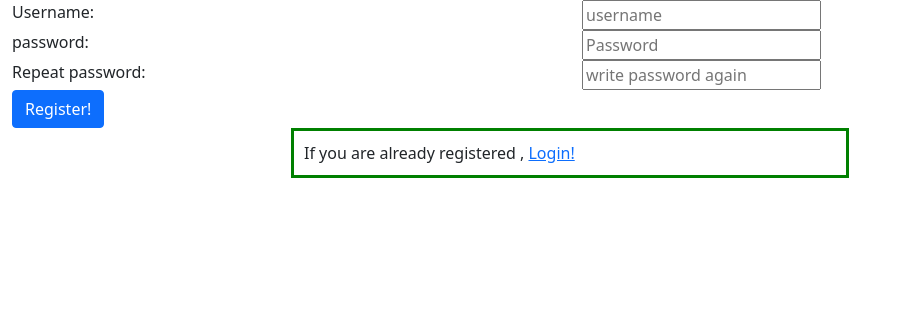
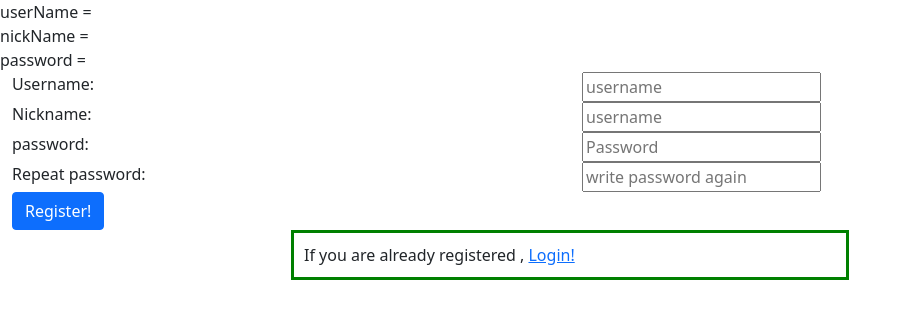
Before and after one commit to Yosef-Perelman/chat-project, a React (Create React App) app: page /Register in a window 1280 px wide. Shown: the top 318 px of the page, without its empty margins (0-911 px from the left). Built offline with nearby package versions, Linux system fonts and the light colour scheme.

Commit message:
added User and some other changes that not need to remain.

```diff
--- a/src/components/Login.jsx
+++ b/src/components/Login.jsx
@@ -4,10 +4,10 @@ import "./Login.css"
 import Conversations from './Conversations';
 import bootstrap from 'bootstrap';
 import { Button, Col, Row, Container } from 'react-bootstrap';
+import User from '../items/User';
 
 const users = [{ username: "Ariel", password: "Mantel" },
 { username: "Yosef", password: "Perelman" }];
-
 
 
 function Login() {
@@ -47,8 +47,6 @@ function Login() {
                 </Button>
             </form>
             <p className='center'> If you are not registered yet, <Link to={'Register'}>Register</Link> </p>
-
-
         </Container >
     );
 }
--- a/src/components/Register.jsx
+++ b/src/components/Register.jsx
@@ -1,33 +1,15 @@
 import { Link, useNavigate } from 'react-router-dom';
 import bootstrap from 'bootstrap';
 import { Button, Col, Row, Container } from 'react-bootstrap';
+import "../items/User"
+import User from '../items/User';
 
 function Register() {
 
     return (
-
-        <Container>
-            <form>
-                <Row>
-                    <Col>Username:</Col>
-                    <Col> <input placeholder="username" /> </Col>
-                </Row>
-                <Row>
-                    <Col>password:</Col>
-                    <Col> <input placeholder="Password" /> </Col>
-                </Row>
-                <Row>
-                    <Col>Repeat password:</Col>
-                    <Col> <input placeholder="write password again" /> </Col>
-                </Row>
-                <Button variant="primary">
-                    Register!
-                </Button>
-            </form>
-            <p className='center'> If you are already registered , <Link to={'/'}>Login!</Link> </p>
-
-
-        </Container>
+        <div>
+            <User />
+        </div>
     );
 }
 
--- /dev/null
+++ b/src/items/User.css
@@ -0,0 +1,3 @@
+.body {
+    background-color: aqua;
+}
--- /dev/null
+++ b/src/items/User.jsx
@@ -0,0 +1,67 @@
+import "./User.css"
+import { useState } from "react";
+import { Button, Col, Row, Container } from 'react-bootstrap';
+import { Link, useNavigate } from 'react-router-dom';
+
+export default function User() {
+
+    const [userName, setUserName] = useState('');
+    const [password, setPassword] = useState('')
+    const [nickName, setnickName] = useState('');
+
+    function enterUserName() {
+        setUserName(document.getElementById('userName').value);
+    }
+
+    function enterPassword() {
+        setPassword(document.getElementById('password').value);
+    }
+
+    function enterNickName() {
+        setnickName(document.getElementById('nickName').value);
+    }
+
+    function createUser(){
+        enterUserName();
+        enterPassword();
+        enterNickName();
+    }
+
+    return (
+        <div>
+            <div>
+                userName = {userName}
+            </div>
+            <div>
+                nickName = {nickName}
+            </div>
+            <div>
+                password = {password}
+            </div>
+            <Container>
+                <form>
+                    <Row>
+                        <Col>Username:</Col>
+                        <Col> <input placeholder="username" id='userName' /> </Col>
+                    </Row>
+                    <Row>
+                        <Col>Nickname:</Col>
+                        <Col> <input placeholder="username" id='nickName' /> </Col>
+                    </Row>
+                    <Row>
+                        <Col>password:</Col>
+                        <Col> <input placeholder="Password" id='password' /> </Col>
+                    </Row>
+                    <Row>
+                        <Col>Repeat password:</Col>
+                        <Col> <input placeholder="write password again" id='verifiedPassword' /> </Col>
+                    </Row>
+                    <Button variant="primary" onClick={createUser}>
+                        Register!
+                    </Button>
+                </form>
+                <p className='center'> If you are already registered , <Link to={'/'}>Login!</Link> </p>
+            </Container>
+        </div>
+    );
+}
```
